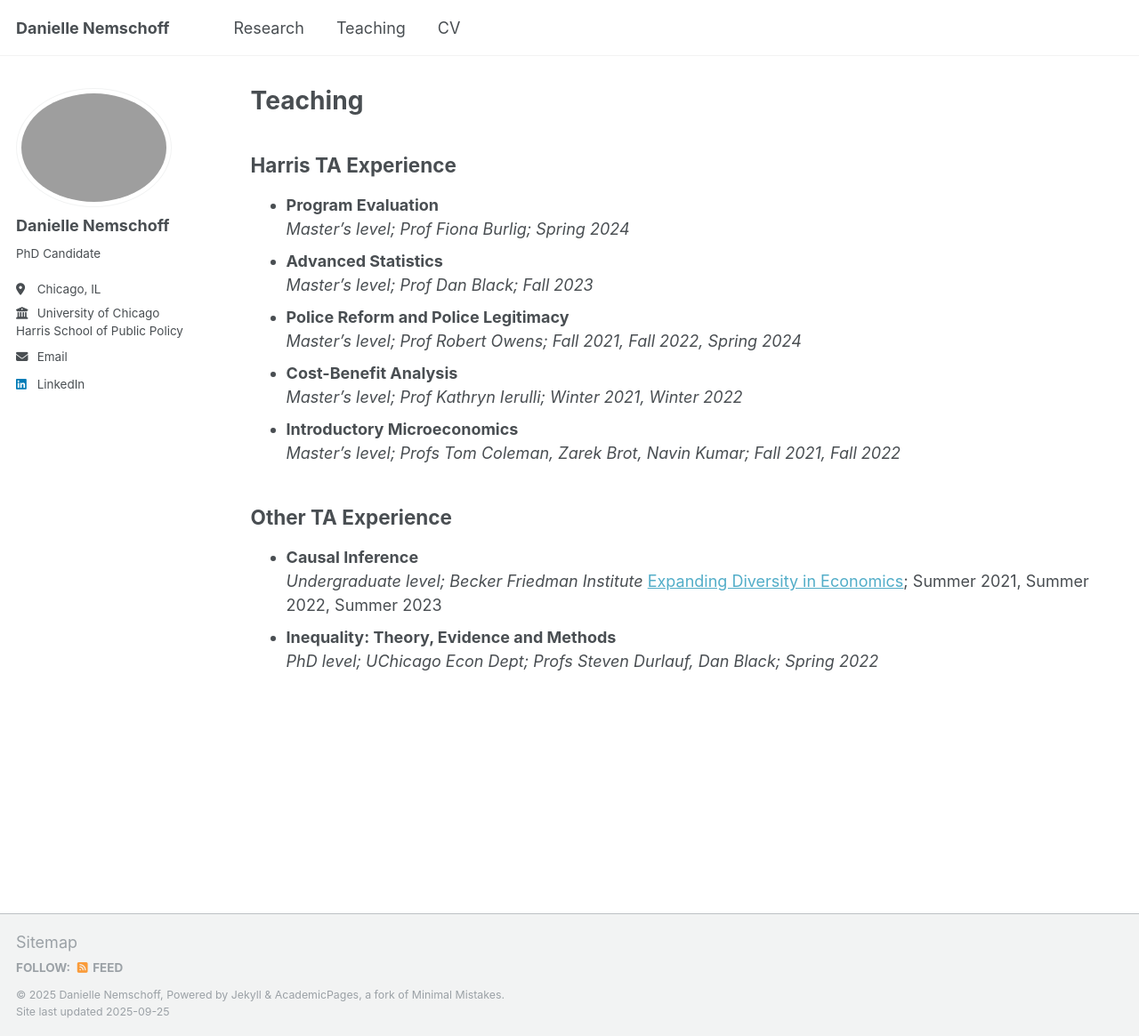
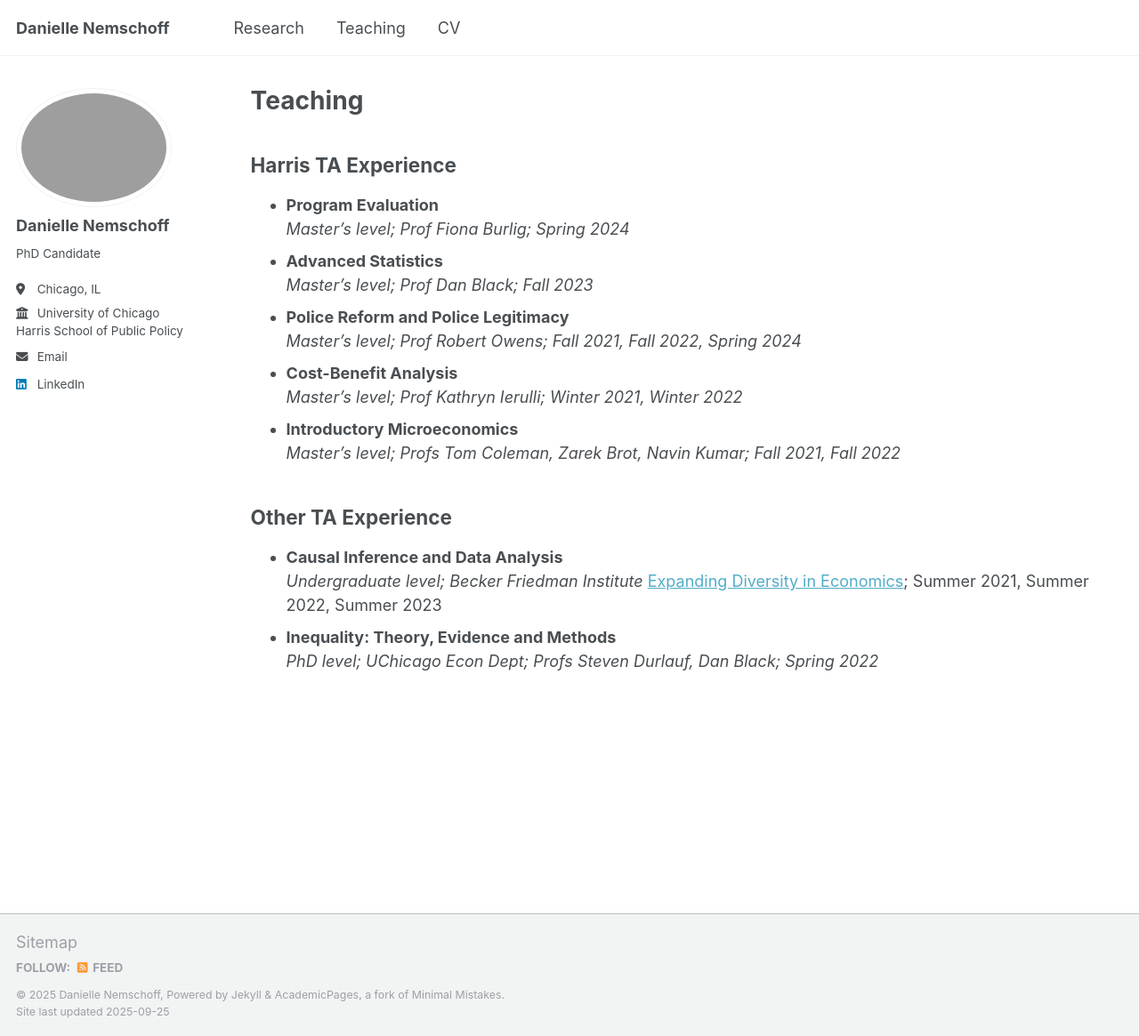
Before and after one commit to daniellenemschoff/daniellenemschoff.github.io, a Jekyll site: the page built from _pages/teaching.md, in a window 1280 px wide and 1165 px high. Shown: the whole window at 89% size. Built offline with Jekyll 4.4.1, drawn with Linux system fonts in a browser that asks for light colours.

Commit message:
Update teaching.md

```diff
--- a/_pages/teaching.md
+++ b/_pages/teaching.md
@@ -18,7 +18,7 @@ author_profile: true
 <em> Master's level; Profs Tom Coleman, Zarek Brot, Navin Kumar; Fall 2021, Fall 2022 </em>
 
 ## Other TA Experience
--  **Causal Inference**<br>
+-  **Causal Inference and Data Analysis**<br>
 <em>Undergraduate level;  Becker Friedman Institute </em>
      [Expanding Diversity in Economics](https://bfi.uchicago.edu/ede/); Summer 2021, Summer 2022, Summer 2023
 -  **Inequality: Theory, Evidence and Methods**<br>
```
